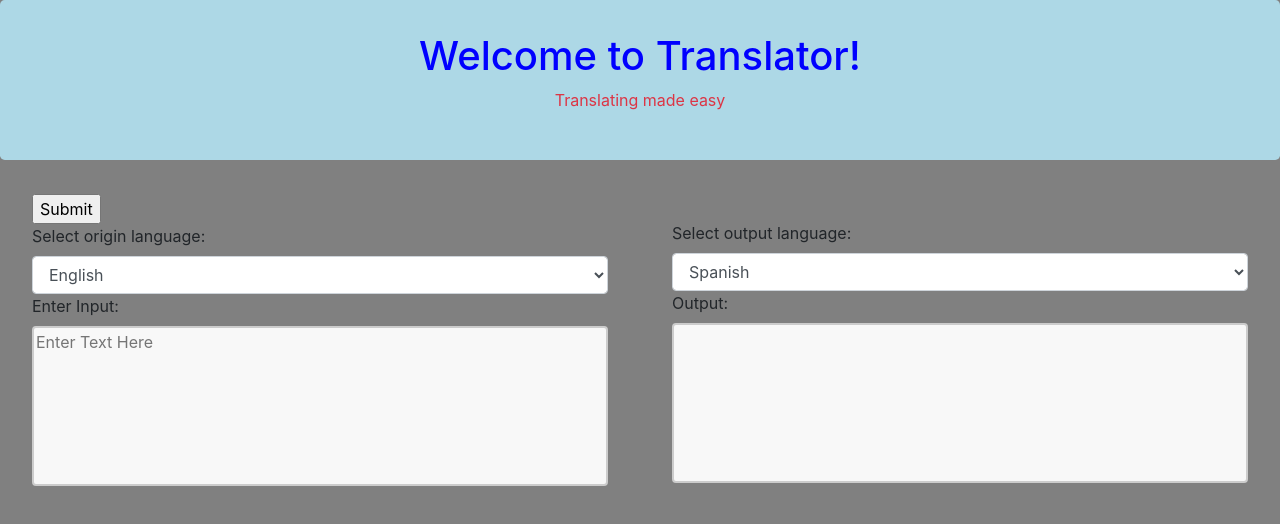
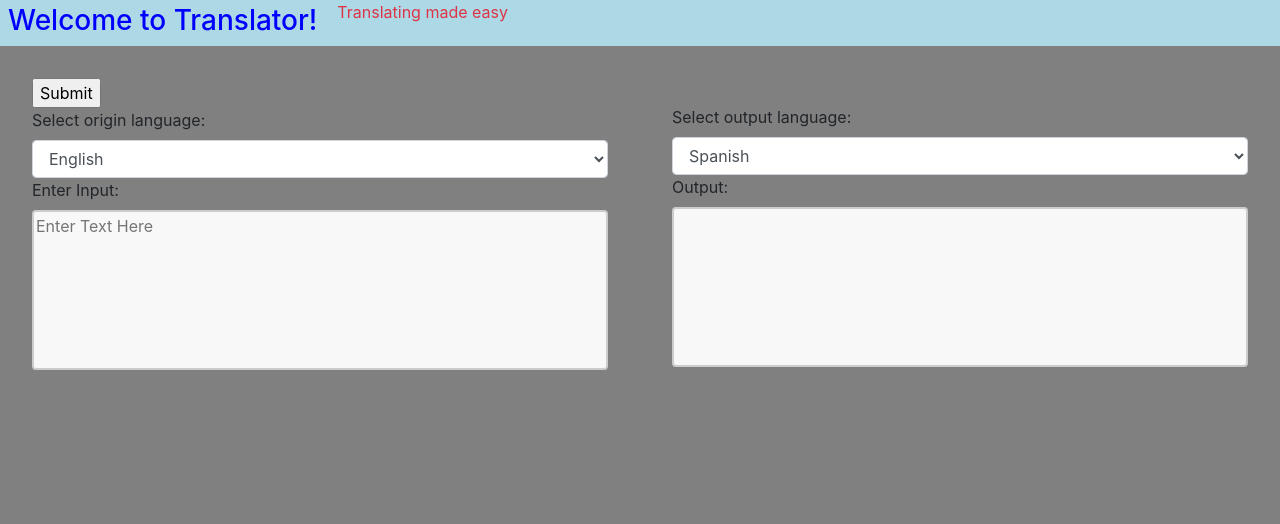
Before and after one commit to afuentes09651/translator, a React (Create React App) app: page / in a window 1280 px wide. Shown: the top 524 px of the page. Built offline with nearby package versions, Linux system fonts and the light colour scheme.

Commit message:
Added Title class
Added a title class to tweak the Header a little bit. Kinda a lazy day ngl, but I figured I would do this to be more acquainted with positioning and sizing.

```diff
--- a/src/components/Header.js
+++ b/src/components/Header.js
@@ -3,9 +3,9 @@ import '../styles/app.css';
 
 function Header(){
   return(
-    <div class='jumbotron jumbo-title'>
+    <div class='jumbo-title'>
       <h1 class='title'>Welcome to Translator!</h1>
-      <p class='text-danger'>Translating made easy</p>
+      <p class='text-danger subtitle'>Translating made easy</p>
     </div>
   );
 }
--- a/src/styles/app.css
+++ b/src/styles/app.css
@@ -1,11 +1,21 @@
 
 .jumbo-title{
+  display: flex;
   color: blue;
   text-align: center;
   background-color: lightblue;
-  padding-bottom: 2rem;
-  padding-top: 2rem;
-  margin-bottom: 2.15rem;
+  margin-bottom: 2rem;
+}
+
+.title{
+  padding-top: .25rem;
+  padding-left: .50rem;
+  padding-right: 1.25rem;
+  font-size: 1.75rem;
+}
+
+.subtitle{
+
 }
 
 .wrapper{
```
